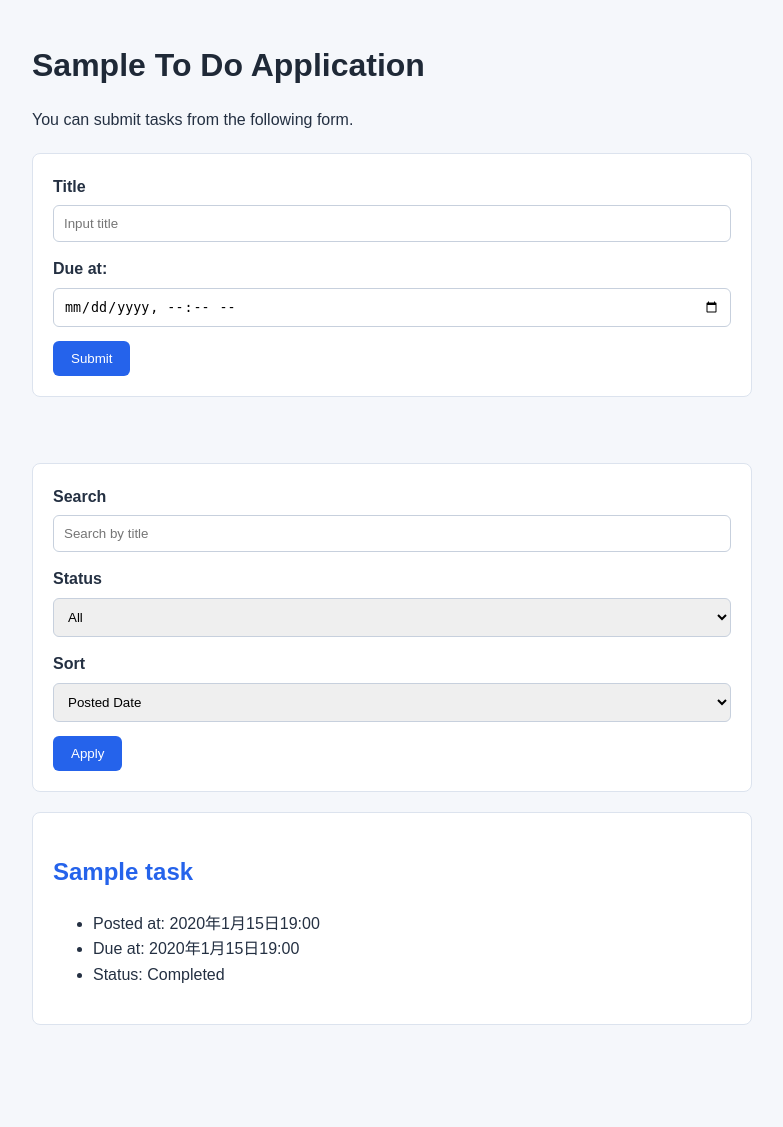
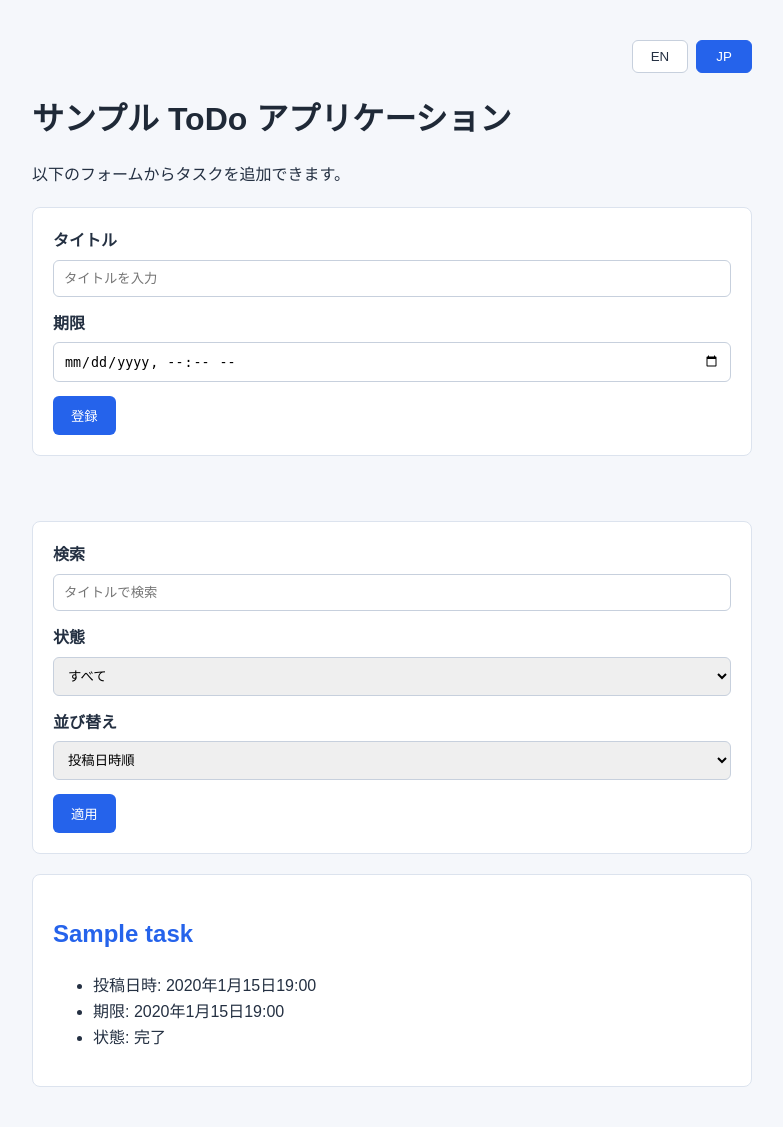
Before and after one commit to tyohs/django-test-exercise, a Django app: page / in a window 1280 px wide. Shown: the whole page, without its empty margins (248-1031 px from the left). Before the commit the page ends 1025 px from the top, so only its background shows below. Run offline with Django 4.2, Linux system fonts and the light colour scheme; tables that the repository leaves empty hold one stand-in row (values such as "Sample post").

Commit message:
feat: add EN/JP language switcher

```diff
--- a/config/settings.py
+++ b/config/settings.py
@@ -43,6 +43,7 @@ INSTALLED_APPS = [
 MIDDLEWARE = [
     'django.middleware.security.SecurityMiddleware',
     'django.contrib.sessions.middleware.SessionMiddleware',
+    'django.middleware.locale.LocaleMiddleware',
     'django.middleware.common.CommonMiddleware',
     'django.middleware.csrf.CsrfViewMiddleware',
     'django.contrib.auth.middleware.AuthenticationMiddleware',
@@ -106,6 +107,11 @@ AUTH_PASSWORD_VALIDATORS = [
 
 LANGUAGE_CODE = 'ja'
 
+LANGUAGES = [
+    ('en', 'English'),
+    ('ja', 'Japanese'),
+]
+
 TIME_ZONE = 'Asia/Tokyo'
 
 USE_I18N = True
--- a/config/urls.py
+++ b/config/urls.py
@@ -15,11 +15,12 @@ Including another URLconf
     2. Add a URL to urlpatterns:  path('blog/', include('blog.urls'))
 """
 from django.contrib import admin
-from django.urls import path
+from django.urls import include, path
 from todo import views as todo_views
 
 urlpatterns = [
     path('admin/', admin.site.urls),
+    path('i18n/', include('django.conf.urls.i18n')),
     path('', todo_views.index, name='index'),
     path('<int:task_id>/', todo_views.detail, name='detail'),
     path('<int:task_id>/close/', todo_views.close, name='close'),
--- /dev/null
+++ b/todo/templates/todo/base.html
@@ -0,0 +1,60 @@
+{% load static %}
+<!DOCTYPE html>
+<html lang="{{ request.LANGUAGE_CODE|default:'ja' }}">
+
+  <head>
+    <title>{% block title %}To Do Application{% endblock %}</title>
+    <meta charset="UTF-8">
+    <meta name="author" content="INIAD">
+    <link rel="stylesheet" href="{% static 'todo/style.css' %}">
+    <style>
+      .lang-switcher {
+        display: flex;
+        justify-content: flex-end;
+        gap: 8px;
+        margin-bottom: 16px;
+      }
+
+      .lang-switcher form {
+        margin: 0;
+        padding: 0;
+        background: transparent;
+        border: 0;
+      }
+
+      .lang-switcher button {
+        min-width: 56px;
+        padding: 8px 14px;
+        background: #ffffff;
+        color: #243042;
+        border: 1px solid #c7d0dd;
+      }
+
+      .lang-switcher button.is-active {
+        color: #ffffff;
+        background: #2563eb;
+        border-color: #2563eb;
+      }
+    </style>
+  </head>
+
+  <body>
+    <div class="lang-switcher">
+      <form action="{% url 'set_language' %}" method="post">
+        {% csrf_token %}
+        <input type="hidden" name="next" value="{{ request.get_full_path }}">
+        <input type="hidden" name="language" value="en">
+        <button class="{% if request.LANGUAGE_CODE == 'en' %}is-active{% endif %}" type="submit">EN</button>
+      </form>
+      <form action="{% url 'set_language' %}" method="post">
+        {% csrf_token %}
+        <input type="hidden" name="next" value="{{ request.get_full_path }}">
+        <input type="hidden" name="language" value="ja">
+        <button class="{% if request.LANGUAGE_CODE == 'ja' %}is-active{% endif %}" type="submit">JP</button>
+      </form>
+    </div>
+
+    {% block content %}{% endblock %}
+  </body>
+
+</html>
--- a/todo/templates/todo/index.html
+++ b/todo/templates/todo/index.html
@@ -1,61 +1,60 @@
-{% load static %}
-<!DOCTYPE html>
-<html lang="ja">
+{% extends "todo/base.html" %}
 
-  <head>
-    <title>To Do Application</title>
-    <meta charset="UTF-8">
-    <meta name="author" content="INIAD">
-    <link rel="stylesheet" href="{% static 'todo/style.css' %}">
-  </head>
+{% block title %}To Do Application{% endblock %}
 
-  <body>
+{% block content %}
+  {% if request.LANGUAGE_CODE == 'ja' %}
+    <h1>サンプル ToDo アプリケーション</h1>
+    <p>以下のフォームからタスクを追加できます。</p>
+  {% else %}
     <h1>Sample To Do Application</h1>
     <p>You can submit tasks from the following form.</p>
+  {% endif %}
+
   <form action="{% url 'index' %}" method="post">
     {% csrf_token %}
     <div>
-        <label for="titleInput">Title</label><br>
-        <input id="titleInput" name="title" type="text" placeholder="Input title">
+      <label for="titleInput">{% if request.LANGUAGE_CODE == 'ja' %}タイトル{% else %}Title{% endif %}</label><br>
+      <input id="titleInput" name="title" type="text" placeholder="{% if request.LANGUAGE_CODE == 'ja' %}タイトルを入力{% else %}Input title{% endif %}">
     </div>
     <div>
-        <label for="dueInput">Due at:</label><br>
+      <label for="dueInput">{% if request.LANGUAGE_CODE == 'ja' %}期限{% else %}Due at{% endif %}</label><br>
       <input id="dueInput" name="due_at" type="datetime-local">
     </div>
     <div>
-        <button type="submit">Submit</button>
+      <button type="submit">{% if request.LANGUAGE_CODE == 'ja' %}登録{% else %}Submit{% endif %}</button>
     </div>
   </form>
   <br>
 
   <form action="{% url 'index' %}" method="get">
     <div>
-        <label for="searchInput">Search</label><br>
-        <input id="searchInput" name="q" type="search" value="{{ query }}" placeholder="Search by title">
+      <label for="searchInput">{% if request.LANGUAGE_CODE == 'ja' %}検索{% else %}Search{% endif %}</label><br>
+      <input id="searchInput" name="q" type="search" value="{{ query }}" placeholder="{% if request.LANGUAGE_CODE == 'ja' %}タイトルで検索{% else %}Search by title{% endif %}">
     </div>
     <div>
-        <label for="statusInput">Status</label><br>
+      <label for="statusInput">{% if request.LANGUAGE_CODE == 'ja' %}状態{% else %}Status{% endif %}</label><br>
       <select id="statusInput" name="status">
-          <option value="all" {% if status == 'all' %}selected{% endif %}>All</option>
-          <option value="incomplete" {% if status == 'incomplete' %}selected{% endif %}>Not Completed</option>
-          <option value="completed" {% if status == 'completed' %}selected{% endif %}>Completed</option>
-          <option value="overdue" {% if status == 'overdue' %}selected{% endif %}>Overdue</option>
+        <option value="all" {% if status == 'all' %}selected{% endif %}>{% if request.LANGUAGE_CODE == 'ja' %}すべて{% else %}All{% endif %}</option>
+        <option value="incomplete" {% if status == 'incomplete' %}selected{% endif %}>{% if request.LANGUAGE_CODE == 'ja' %}未完了{% else %}Not Completed{% endif %}</option>
+        <option value="completed" {% if status == 'completed' %}selected{% endif %}>{% if request.LANGUAGE_CODE == 'ja' %}完了{% else %}Completed{% endif %}</option>
+        <option value="overdue" {% if status == 'overdue' %}selected{% endif %}>{% if request.LANGUAGE_CODE == 'ja' %}期限切れ{% else %}Overdue{% endif %}</option>
       </select>
     </div>
     <div>
-        <label for="orderInput">Sort</label><br>
+      <label for="orderInput">{% if request.LANGUAGE_CODE == 'ja' %}並び替え{% else %}Sort{% endif %}</label><br>
       <select id="orderInput" name="order">
-          <option value="post" {% if order == 'post' %}selected{% endif %}>Posted Date</option>
-          <option value="due" {% if order == 'due' %}selected{% endif %}>Due Date</option>
+        <option value="post" {% if order == 'post' %}selected{% endif %}>{% if request.LANGUAGE_CODE == 'ja' %}投稿日時順{% else %}Posted Date{% endif %}</option>
+        <option value="due" {% if order == 'due' %}selected{% endif %}>{% if request.LANGUAGE_CODE == 'ja' %}期限順{% else %}Due Date{% endif %}</option>
       </select>
     </div>
-      <button type="submit">Apply</button>
+    <button type="submit">{% if request.LANGUAGE_CODE == 'ja' %}適用{% else %}Apply{% endif %}</button>
   </form>
 
   {% if blank_task_count %}
   <form action="{% url 'delete_blank' %}" method="post" style="margin-top: 1rem;">
     {% csrf_token %}
-      <button type="submit">Delete {{ blank_task_count }} untitled task{% if blank_task_count != 1 %}s{% endif %}</button>
+    <button type="submit">{% if request.LANGUAGE_CODE == 'ja' %}名前なしタスクを{{ blank_task_count }}件削除{% else %}Delete {{ blank_task_count }} untitled task{% if blank_task_count != 1 %}s{% endif %}{% endif %}</button>
   </form>
   {% endif %}
 
@@ -63,18 +62,16 @@
   <div class="text">
     <h2><a href="{% url 'detail' task.id %}">{{ task.title }}</a></h2>
     <ul>
-        <li>Posted at: {{ task.posted_at }}</li>
+      <li>{% if request.LANGUAGE_CODE == 'ja' %}投稿日時{% else %}Posted at{% endif %}: {{ task.posted_at }}</li>
       {% if task.due_at %}
-        <li>Due at: {{ task.due_at }}</li>
+      <li>{% if request.LANGUAGE_CODE == 'ja' %}期限{% else %}Due at{% endif %}: {{ task.due_at }}</li>
       {% endif %}
       {% if task.completed %}
-        <li>Status: Completed</li>
+      <li>{% if request.LANGUAGE_CODE == 'ja' %}状態: 完了{% else %}Status: Completed{% endif %}</li>
       {% else %}
-        <li>Status: Not Completed</li>
+      <li>{% if request.LANGUAGE_CODE == 'ja' %}状態: 未完了{% else %}Status: Not Completed{% endif %}</li>
       {% endif %}
     </ul>
   </div>
   {% endfor %}
-  </body>
-
-</html>
+{% endblock %}
```
Also changed, not shown: todo/templates/todo/detail.html (+12 -21 lines), todo/templates/todo/edit.html (+13 -17 lines). Lines whose indentation alone changed are shown as unchanged.
